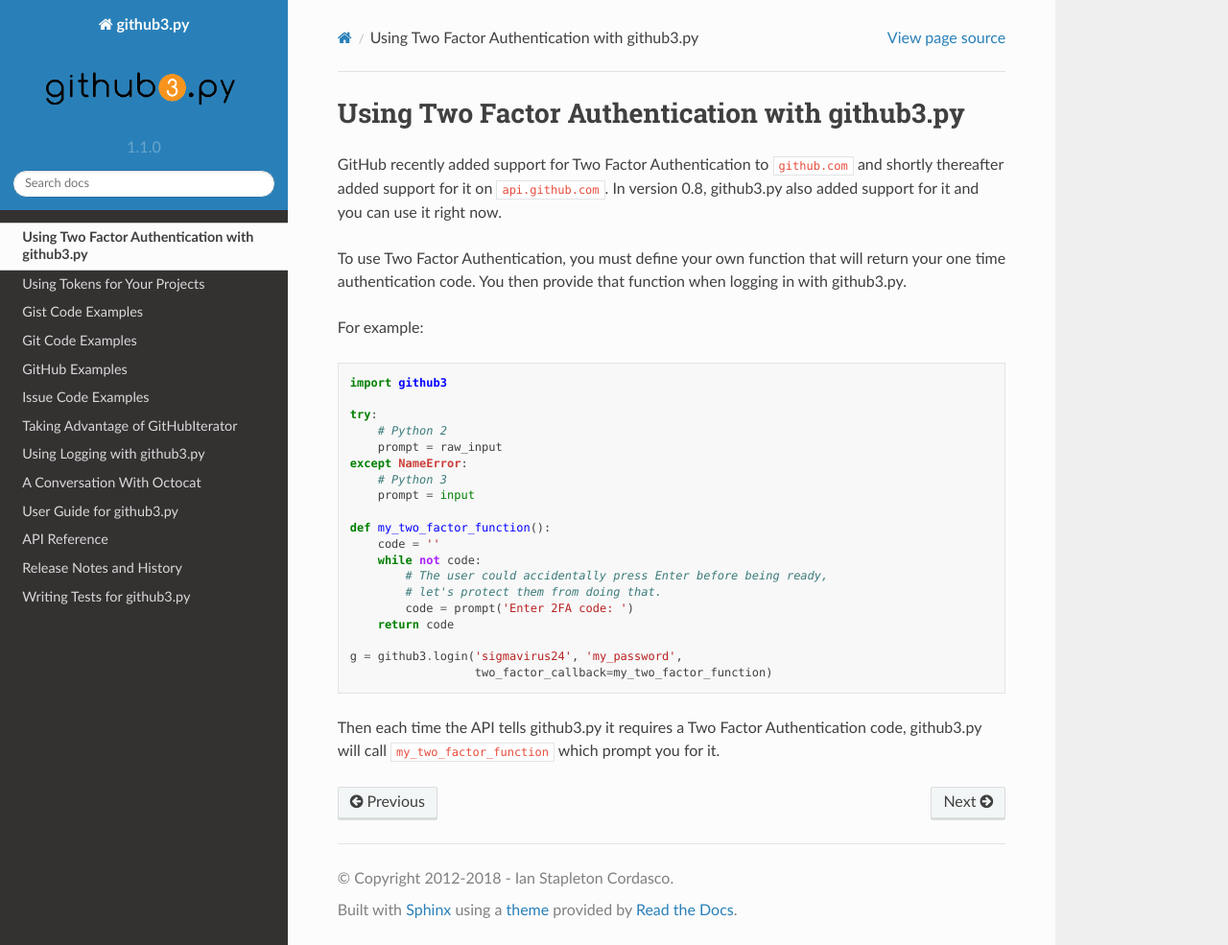
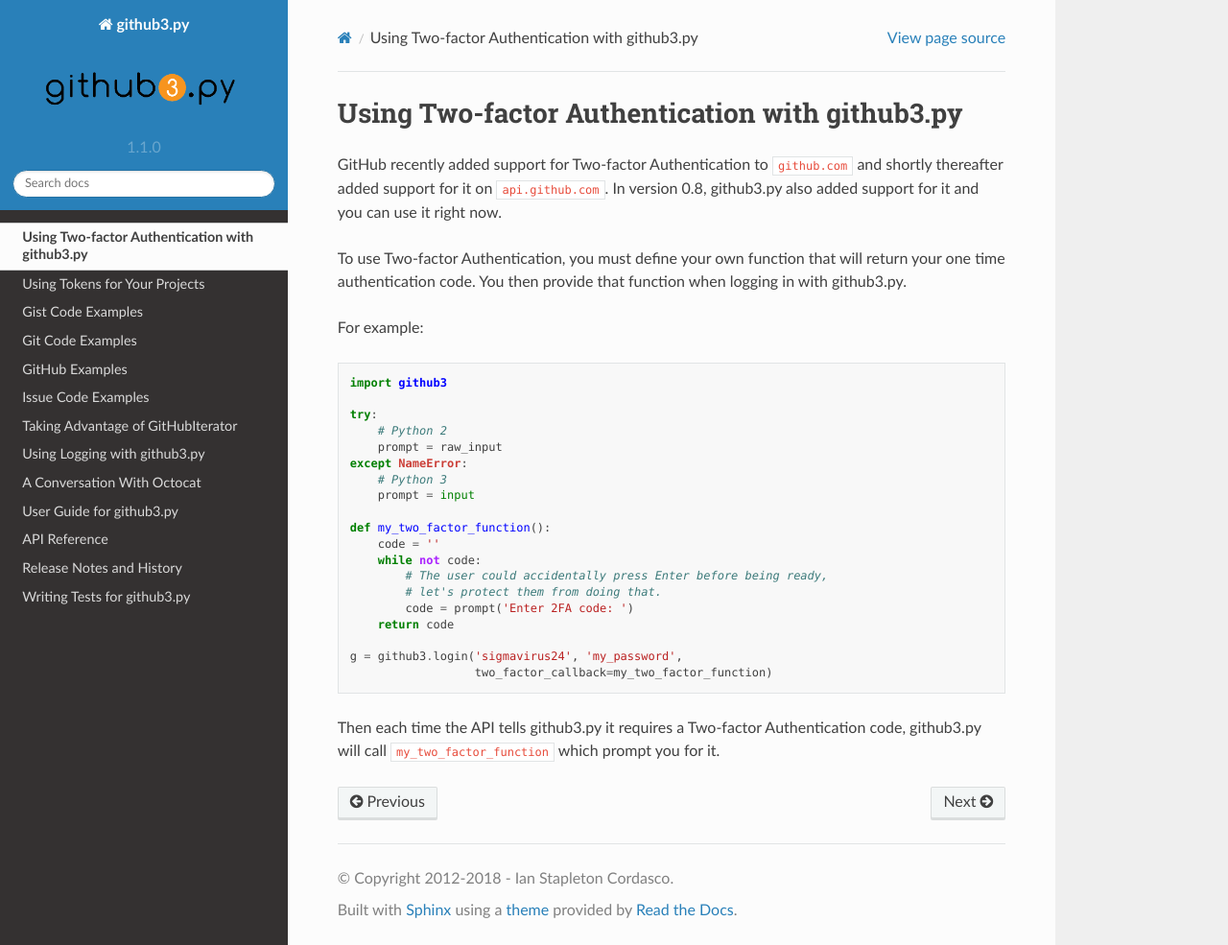
Before and after one commit to sigmavirus24/github3.py, a Sphinx documentation site: the page built from docs/source/examples/two_factor_auth.rst, in a window 1280 px wide and 985 px high. Shown: the whole window at 96% size. Built offline with Sphinx 7.4.7 and the Read the Docs theme 2.0.0, drawn with Linux system fonts in a browser that asks for light colours.

```diff
--- a/docs/source/examples/two_factor_auth.rst
+++ b/docs/source/examples/two_factor_auth.rst
@@ -1,11 +1,11 @@
-Using Two Factor Authentication with github3.py
+Using Two-factor Authentication with github3.py
 ===============================================
 
-GitHub recently added support for Two Factor Authentication to ``github.com``
+GitHub recently added support for Two-factor Authentication to ``github.com``
 and shortly thereafter added support for it on ``api.github.com``. In version
 0.8, github3.py also added support for it and you can use it right now.
 
-To use Two Factor Authentication, you must define your own function that will
+To use Two-factor Authentication, you must define your own function that will
 return your one time authentication code. You then provide that function when
 logging in with github3.py.
 
@@ -33,5 +33,5 @@ For example:
     g = github3.login('sigmavirus24', 'my_password',
                       two_factor_callback=my_two_factor_function)
 
-Then each time the API tells github3.py it requires a Two Factor Authentication
+Then each time the API tells github3.py it requires a Two-factor Authentication
 code, github3.py will call ``my_two_factor_function`` which prompt you for it.
--- a/docs/source/release-notes/0.8.1.rst
+++ b/docs/source/release-notes/0.8.1.rst
@@ -1,6 +1,6 @@
 0.8.1: 2014-01-26
 -----------------
 
-- Add documentation for using Two Factor Authentication
+- Add documentation for using Two-factor Authentication
 
 - Fix oversight where ``github3.login`` could not be used for 2FA
```
Also changed, not shown: 2 other files.
